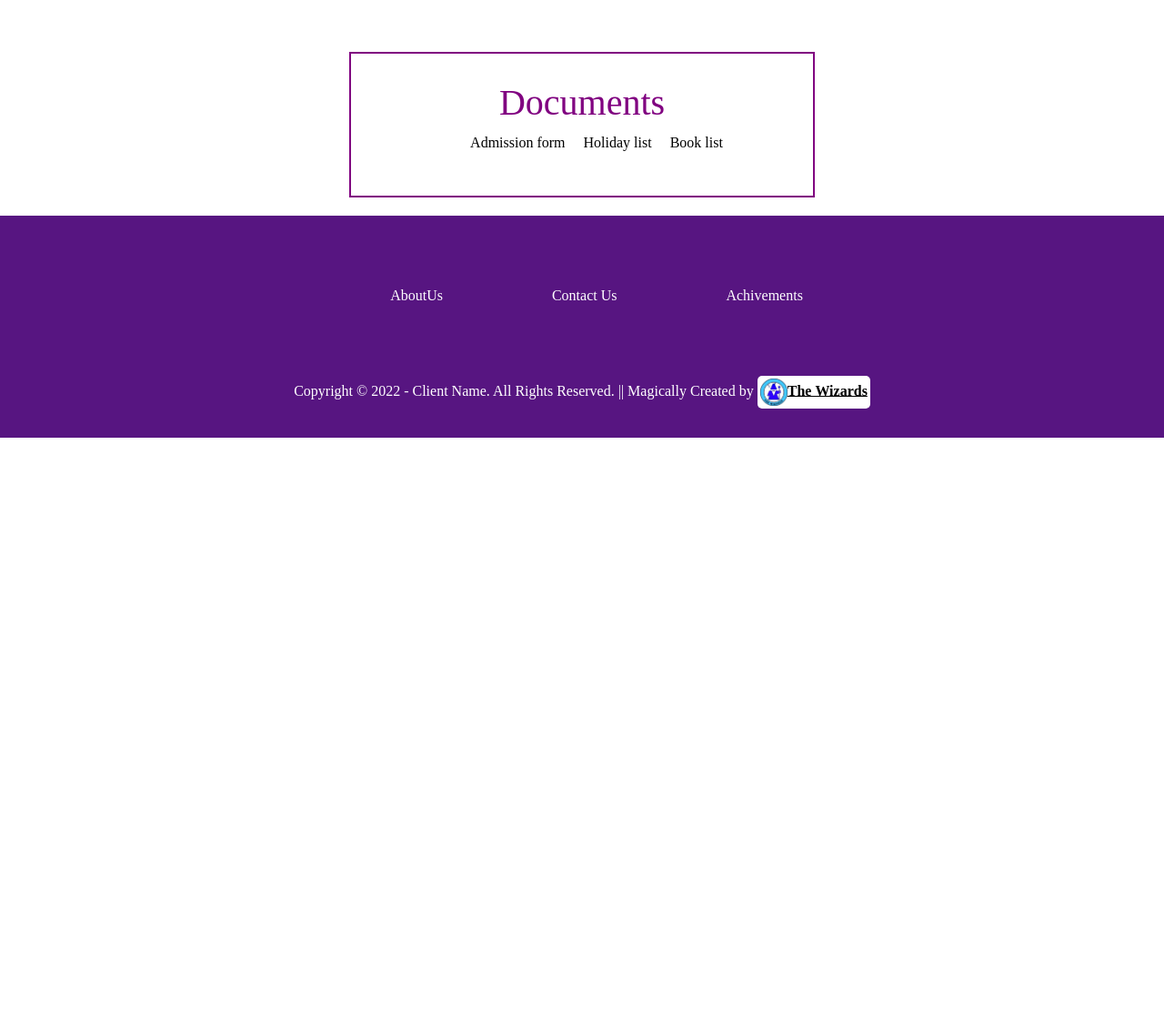
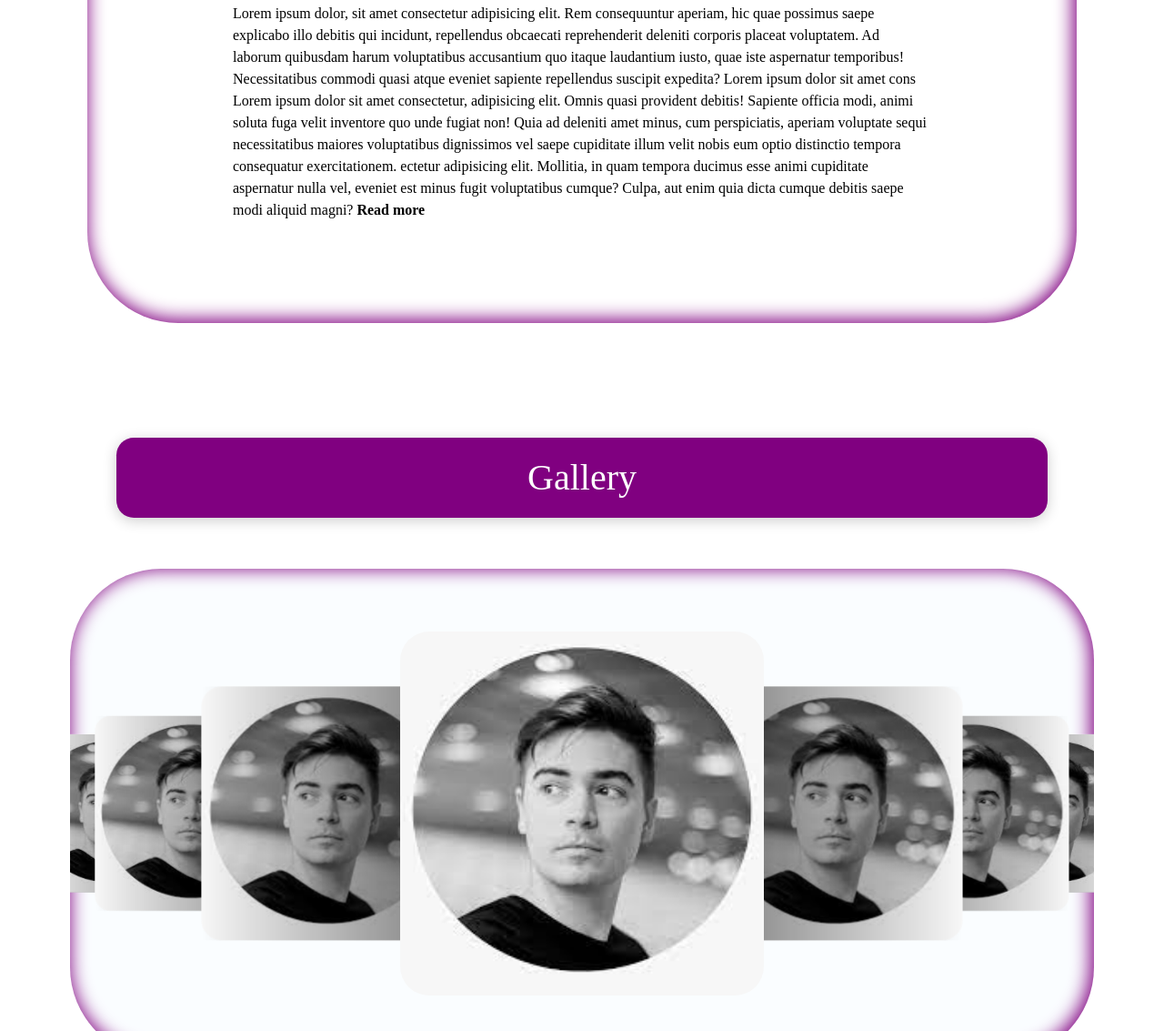
Before and after one commit to shreyash2509/Coaching-Institute, a plain HTML site: page index.html in a window 1280 px wide. Shown: the part 1667-2800 px from the top of the page at 91% size. Before the commit the page ends 2148 px from the top, so only its background shows below. Drawn offline with nearby package versions, Linux system fonts and the light colour scheme; a web font is replaced by a local one.

Commit message:
galleryfrontpage

```diff
--- a/assets/css/frontpage.css
+++ b/assets/css/frontpage.css
@@ -34,11 +34,18 @@ body{
 }
 
 .collapse a:hover{
-    background-color: rgba(128, 128, 128, 0.502);
-        color: white;
-     border-radius: 40px;
-    }
+  background-color: rgba(128, 128, 128, 0.502);
+      color: white;
+   border-radius: 40px;
+   text-decoration: none!important;
+  }
+  footer a:hover{
+          color: white;
+       text-decoration: none!important;
+      }
 li:hover{
+  color: white!important;
+  text-decoration: none!important;
     transform: scale(1.05);
 
 }
@@ -53,12 +60,16 @@ background-size: cover;
 
 .message{
 
-    border-radius: 100px;
+  border-radius: 100px;
     background-color: white;
-    margin: 100px;
-    padding: 100px;
+    margin: 50px 100px 0;
+    border-color: black;
+    border-width: 1px;
+    /* border-block: 10px; */
+    padding: 60px;
+    /* border-style: solid; */
+    box-shadow: -2px -2px 20px 2px purple inset;
     font-weight: bold;
-
 
 }
 .article{
@@ -103,11 +114,11 @@ footer{
     color: purple;
     height: 20vh;
     width: 40vw;
-    border: 2px solid purple;
+    box-shadow: -2px -2px 20px 2px purple inset;
     flex-direction: column;
     margin: auto;
     margin-bottom: 20px;
-
+ border-radius: 100px;
      background-color:white;
 }
 .docopt{
@@ -236,7 +247,23 @@ border-radius: 0;
     }
 }
 
-a:hover{
-  color: white!important;
-  text-decoration: none!important;
+.abtus a:hover{
+  color: black;
+  text-decoration: none;
 }
+.abtus a{
+  color: rgb(0, 0, 0);
+  text-decoration: none;
+  font-weight: bold;
+}
+.abtus{
+  color: black;
+    text-decoration: none;
+    padding: 6rem 10rem;
+    border-radius: 100px;
+    margin: 6rem 6rem;
+    box-shadow: -2px -2px 20px 2px purple inset;
+}
+.au{
+  font-weight: bolder;
+}
--- /dev/null
+++ b/assets/css/gallery.css
@@ -0,0 +1,64 @@
+.gallery {
+  padding-top: 30px;
+  height: 90vh
+}
+.gallery h1 {
+  text-align: center;
+  font-weight: 500;
+  font-family: rotis_semi_serif;
+  color: white;
+  margin: auto;
+  width: 80%;
+  background-color: purple;
+  -webkit-box-shadow: 0 3px 15px 0px rgba(0, 0, 0, 0.2);
+  box-shadow: 0 3px 15px 0px rgba(0, 0, 0, 0.2);
+  border-radius: 1.2rem;
+  padding: 20px;
+}
+.gallery {
+  margin-bottom: 20px;
+}
+
+
+.gallery-shadow {
+  border-radius: 100px;
+  height: 78%;
+  overflow: hidden;
+  margin: 4vh 6vw;
+}
+
+.swiper-container {
+  width: 100%;
+  height: 100%
+}
+
+.swiper-container .swiper-slide {
+  background-position: center;
+  background-size: cover;
+  height: 25rem;
+  width: 25rem;
+  -ms-flex-item-align: center;
+  -ms-grid-row-align: center;
+  align-self: center;
+  border-radius: 2em
+}
+
+.swiper-container .swiper-slide img {
+  width: 100%;
+  height: 100%;
+  border-radius: 2em
+}
+.gallery-shadow {
+  background-color: #fafdff;
+  box-shadow: -2px -2px 20px 2px purple inset;
+}
+
+.gallery a{
+  color: white;
+  text-decoration: none;
+}
+
+.gallery a:hover{
+  color: white;
+  text-decoration: none;
+}
--- /dev/null
+++ b/assets/js/index.js
@@ -0,0 +1,21 @@
+var swiper = new Swiper('.swiper-container', {
+  observer: true,
+  observeParents: true,
+  effect: 'coverflow',
+  grabCursor: true,
+  loop: true,
+  centeredSlides: true,
+  slidesPerView: 'auto',
+  autoplay: {
+    delay: 2000,
+    disableOnInteraction: false,
+  },
+  coverflowEffect: {
+    rotate: 180,
+    stretch: 0,
+    depth: 260,
+    modifier: 2,
+    slideShadows: true,
+  }
+
+});
--- a/index.html
+++ b/index.html
@@ -7,8 +7,15 @@
     <link rel="stylesheet" href="assets/css/frontpage.css">
     <link rel="stylesheet" href="assets/css/utilities.css">
     <link rel="stylesheet" href="assets/css/copyright.css">
+    <link rel="stylesheet" href="assets/css/gallery.css">
+
+    <link rel="stylesheet" href="https://unpkg.com/swiper/swiper-bundle.css">
+    <link rel="stylesheet" href="https://unpkg.com/swiper/swiper-bundle.min.css">
+
     <link rel="stylesheet" href="https://cdn.jsdelivr.net/npm/bootstrap@4.0.0/dist/css/bootstrap.min.css" integrity="sha384-Gn5384xqQ1aoWXA+058RXPxPg6fy4IWvTNh0E263XmFcJlSAwiGgFAW/dAiS6JXm" crossorigin="anonymous">
     <link href="https://cdn.jsdelivr.net/npm/bootstrap@5.2.0-beta1/dist/css/bootstrap.min.css" rel="stylesheet" integrity="sha384-0evHe/X+R7YkIZDRvuzKMRqM+OrBnVFBL6DOitfPri4tjfHxaWutUpFmBp4vmVor" crossorigin="anonymous">
+
+    <link href="https://unpkg.com/aos@2.3.1/dist/aos.css" rel="stylesheet">
     <title>The Mercy School</title>
     <link rel="icon" type="image/x-icon" href="assets/images/Screenshot_2022-06-21_125940-removebg-preview.png">
 </head>
@@ -74,6 +81,32 @@
 </div>
 </div>
 
+<div class="abtus">
+    <h1 style=" text-align: left;" class="au">About us</h1>
+    <p>Lorem ipsum dolor, sit amet consectetur adipisicing elit. Rem consequuntur aperiam, hic quae possimus saepe explicabo illo debitis qui incidunt, repellendus obcaecati reprehenderit deleniti corporis placeat voluptatem. Ad laborum quibusdam harum voluptatibus accusantium quo itaque laudantium iusto, quae iste aspernatur temporibus! Necessitatibus commodi quasi atque eveniet sapiente repellendus suscipit expedita?  Lorem ipsum dolor sit amet cons Lorem ipsum dolor sit amet consectetur, adipisicing elit. Omnis quasi provident debitis! Sapiente officia modi, animi soluta fuga velit inventore quo unde fugiat non! Quia ad deleniti amet minus, cum perspiciatis, aperiam voluptate sequi necessitatibus maiores voluptatibus dignissimos vel saepe cupiditate illum velit nobis eum optio distinctio tempora consequatur exercitationem. ectetur adipisicing elit. Mollitia, in quam tempora ducimus esse animi cupiditate aspernatur nulla vel, eveniet est minus fugit voluptatibus cumque? Culpa, aut enim quia dicta cumque debitis saepe modi aliquid magni?  <a href="assets/link/aboutus.html">Read more</a></p>
+
+</div>
+
+<div class="gallery" id="gallery" style="overflow:hidden;">
+    <a href="#"><h1>Gallery</h1></a>
+    <br>
+    <div class="gallery-shadow">
+        <div class="swiper-container" data-aos="zoom-in" data-aos-duration="1500">
+            <div class="swiper-wrapper">
+                <div class="swiper-slide"><img src="assets/images/principle.jpg" alt=""></div>
+                <div class="swiper-slide"><img src="assets/images/principle.jpg" alt=""></div>
+                <div class="swiper-slide"><img src="assets/images/principle.jpg" alt=""></div>
+                <div class="swiper-slide"><img src="assets/images/principle.jpg" alt=""></div>
+                <div class="swiper-slide"><img src="assets/images/principle.jpg" alt=""></div>
+                <div class="swiper-slide"><img src="assets/images/principle.jpg" alt=""></div>
+
+                <div class="swiper-slide"><img src="assets/images/principle.jpg" alt=""></div>
+                <div class="swiper-slide"><img src="assets/images/principle.jpg" alt=""></div>
+            </div>
+        </div>
+    </div>
+</div>
+
 
 <div class="doc">
     <h1 class=" ">Documents</h1>
@@ -100,10 +133,20 @@
 
      </footer>
 
-     <script src="index.js"></script>
+
+
+     <script src="https://unpkg.com/swiper/swiper-bundle.js"></script>
+    <script src="https://unpkg.com/swiper/swiper-bundle.min.js"></script>
+
+    <script src="https://unpkg.com/aos@2.3.1/dist/aos.js"></script>
+    <script>
+        AOS.init();
+    </script>
 
      <script src="https://code.jquery.com/jquery-3.2.1.slim.min.js" integrity="sha384-KJ3o2DKtIkvYIK3UENzmM7KCkRr/rE9/Qpg6aAZGJwFDMVNA/GpGFF93hXpG5KkN" crossorigin="anonymous"></script>
      <script src="https://cdnjs.cloudflare.com/ajax/libs/popper.js/1.12.9/umd/popper.min.js" integrity="sha384-ApNbgh9B+Y1QKtv3Rn7W3mgPxhU9K/ScQsAP7hUibX39j7fakFPskvXusvfa0b4Q" crossorigin="anonymous"></script>
      <script src="https://maxcdn.bootstrapcdn.com/bootstrap/4.0.0/js/bootstrap.min.js" integrity="sha384-JZR6Spejh4U02d8jOt6vLEHfe/JQGiRRSQQxSfFWpi1MquVdAyjUar5+76PVCmYl" crossorigin="anonymous"></script>
+     <script src="assets/js/index.js"></script>
+
 </body>
 </html>
```
